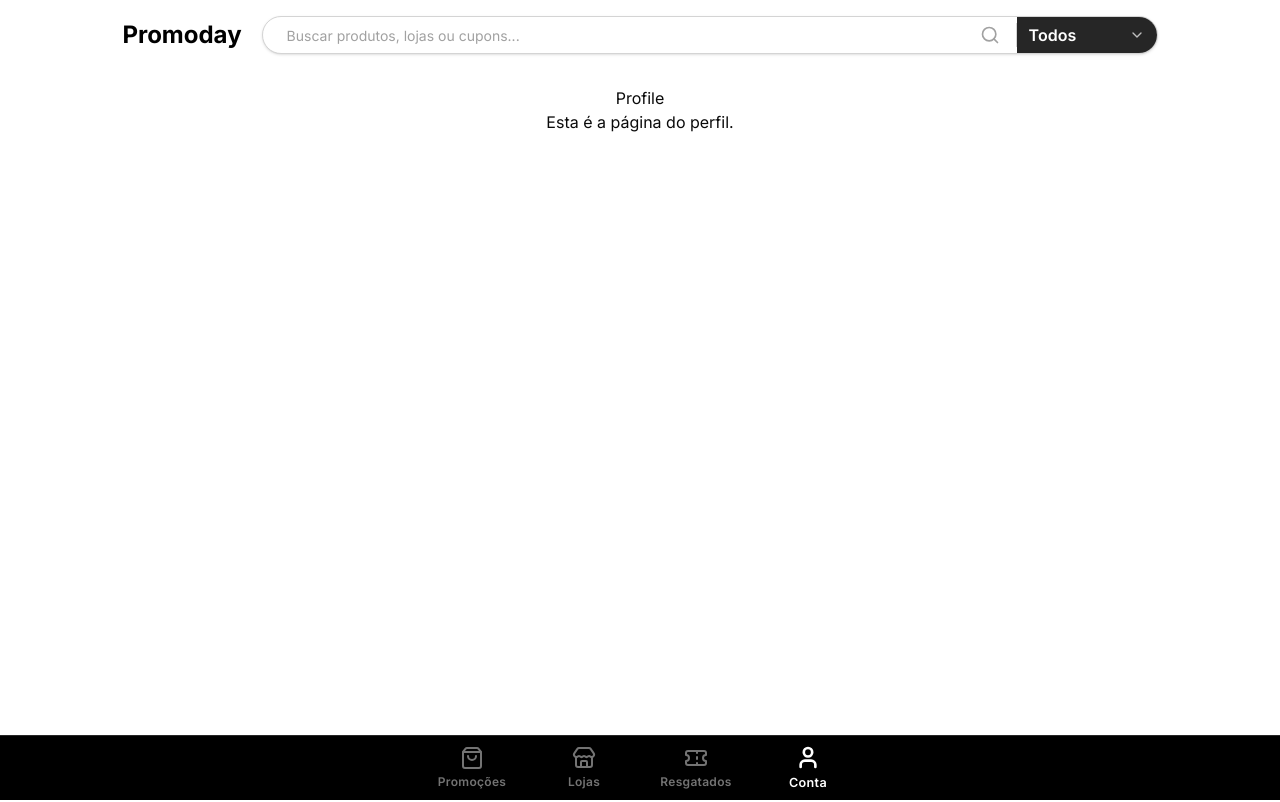
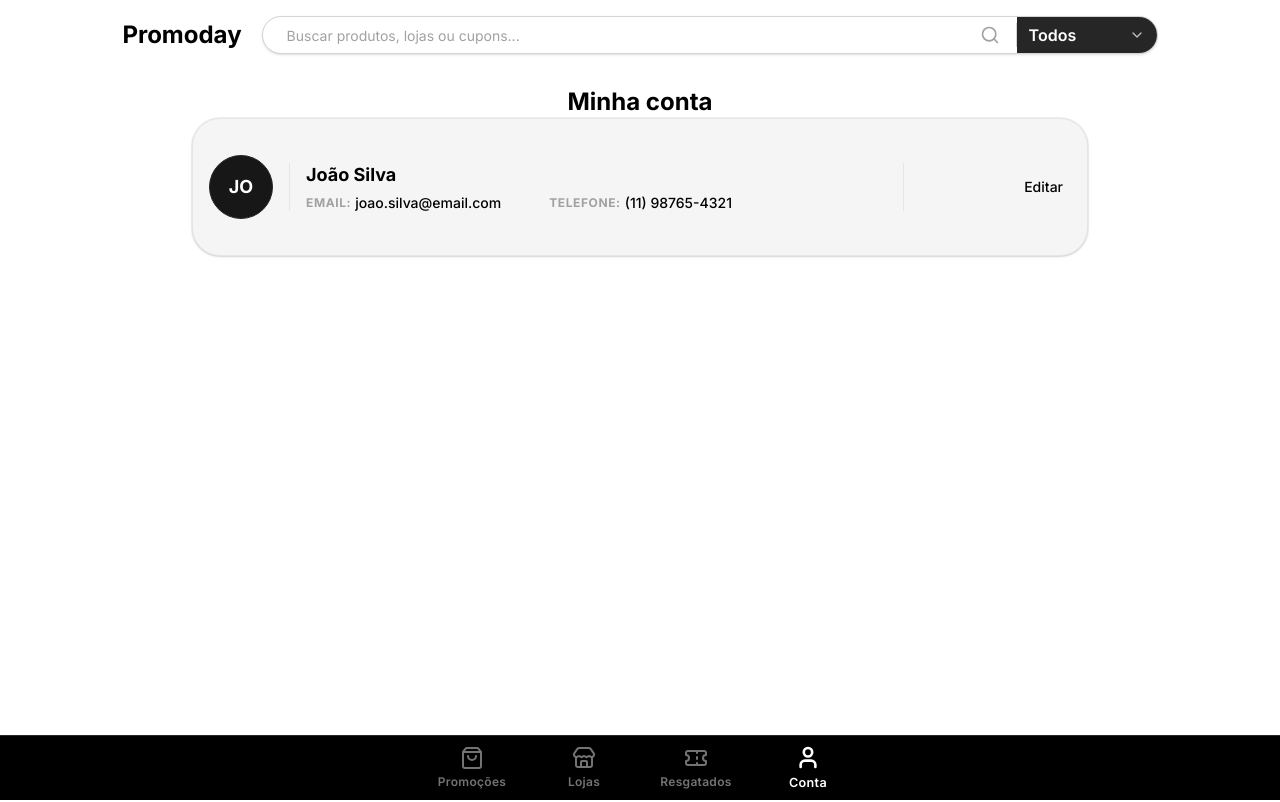
Before and after one commit to eomarcoss/PromoDay, a Next.js app in the folder front/: page /profile in a window 1280 px wide. Built offline with nearby package versions, Linux system fonts and the light colour scheme.

Commit message:
new components and initial configuration of dynamic routes

```diff
--- a/front/src/app/(navegation)/profile/page.tsx
+++ b/front/src/app/(navegation)/profile/page.tsx
@@ -1,10 +1,14 @@
 'use client";';
-
+import { UserProfileCard } from "@/components/shared/UserProfileCard";
 export default function Profile() {
   return (
     <div className="w-full flex flex-col items-center justify-center p-4 ">
-      <h1>Profile</h1>
-      <p>Esta é a página do perfil.</p>
+      <h1 className="text-2xl text-center font-bold text-black">Minha conta</h1>
+      <UserProfileCard
+        name="João Silva"
+        email="joao.silva@email.com"
+        phone="(11) 98765-4321"
+      />
     </div>
   );
 }
--- /dev/null
+++ b/front/src/app/(navegation)/promotions/[id]/page.tsx
@@ -0,0 +1,8 @@
+export default function PromotionDetails() {
+  return (
+    <div className="w-full flex flex-col items-center justify-center p-4 ">
+      <h1>Detalhes da promoção</h1>
+      <p>Esta é a página de detalhes da promoção.</p>
+    </div>
+  );
+}
--- a/front/src/app/(navegation)/redeems/page.tsx
+++ b/front/src/app/(navegation)/redeems/page.tsx
@@ -1,10 +1,11 @@
 "use client";
+import RedeemsList from "../../../components/shared/RedeemsList";
 
 export default function Redeems() {
   return (
-    <div className="w-full flex flex-col items-center justify-center p-4 ">
-      <h1>Redeems</h1>
-      <p>Esta é a página de resgates.</p>
+    <div className="w-full flex flex-col items-center justify-center ">
+      <h1 className="text-2xl text-center font-bold text-black">Resgates</h1>
+      <RedeemsList />
     </div>
   );
 }
--- a/front/src/app/playground/page.tsx
+++ b/front/src/app/playground/page.tsx
@@ -7,6 +7,7 @@ import { BottomNav } from "@/components/shared/BottomNav";
 import { CreateAdForm } from "@/components/shared/CreateAdForm";
 import { RedeemedProductBadge } from "@/components/shared/RedeemedProductBadge";
 import { RedemptionCodeCard } from "@/components/shared/RedemptionCodeCard";
+import { UserProfileCard } from "@/components/shared/UserProfileCard";
 
 export default function Playground() {
   return (
@@ -30,6 +31,12 @@ export default function Playground() {
         quantity={5}
         code="ABC123"
       />
+
+      <UserProfileCard
+        name="Marcos César Marinho"
+        email="marcos.marinho@email.com"
+        phone="(11) 99999-9999"
+      />
     </div>
   );
 }
--- a/front/src/components/shared/PromoGrid.tsx
+++ b/front/src/components/shared/PromoGrid.tsx
@@ -1,4 +1,5 @@
 import { PromoCard } from "@/components/shared/PromoCard";
+import Link from "next/link";
 
 interface Product {
   productName: string;
@@ -15,7 +16,12 @@ export default function PromoGrid({ products }: { products: Product[] }) {
     <div className="w-full max-w-9xl px-4 sm:px-6 lg:px-8 space-y-6  min-h-screen">
       <div className="grid grid-cols-2 sm:grid-cols-2 lg:grid-cols-4 gap-x-6 gap-y-8 w-full max-w-7xl mx-auto px-4">
         {products.map((product) => (
-          <PromoCard key={product.productName} product={product} />
+          <Link
+            key={product.productName}
+            href={`/promotions/${encodeURIComponent(product.productName)}`}
+          >
+            <PromoCard key={product.productName} product={product} />
+          </Link>
         ))}
       </div>
     </div>
--- /dev/null
+++ b/front/src/components/shared/RedeemsList.tsx
@@ -0,0 +1,15 @@
+import { RedemptionCodeCard } from "./RedemptionCodeCard";
+
+export default function RedeemsList() {
+  return (
+    <div className="h-auto text-white p-3 flex flex-col gap-4 items-center w-full mx-auto">
+      {/* Exemplo 1: Resgate1 */}
+      <RedemptionCodeCard
+        imageUrl=""
+        productName="Produto Exemplo"
+        quantity={5}
+        code="ABC123"
+      />
+    </div>
+  );
+}
--- /dev/null
+++ b/front/src/components/shared/UserProfileCard.tsx
@@ -0,0 +1,73 @@
+import React from "react";
+import { Card, CardContent } from "@/components/ui/card";
+
+interface UserProfileCardProps {
+  avatarUrl?: string;
+  name: string;
+  email: string;
+  phone?: string;
+}
+
+export function UserProfileCard({
+  avatarUrl,
+  name,
+  email,
+  phone = "Não informado",
+}: UserProfileCardProps) {
+  return (
+    <Card className="w-full max-w-4xl bg-neutral-100 border border-neutral-200 rounded-[28px] shadow-sm overflow-hidden">
+      <CardContent className="p-3 pr-6 flex items-center">
+        {/* BLOCO 1: Avatar Redondo */}
+        <div className="w-16 h-16 bg-neutral-900 rounded-full flex items-center justify-center overflow-hidden shrink-0 border border-neutral-800 ml-1">
+          {avatarUrl ? (
+            <img
+              src={avatarUrl}
+              alt={name}
+              className="w-full h-full object-cover"
+            />
+          ) : (
+            // Iniciais do usuário caso não tenha foto cadastrada
+            <span className="text-white font-bold text-lg uppercase select-none">
+              {name.substring(0, 2)}
+            </span>
+          )}
+        </div>
+
+        {/* Divisória Vertical 1 */}
+        <div className="h-12 w-[1px] bg-neutral-200 mx-4 shrink-0" />
+
+        {/* BLOCO 2: Informações de Identificação (Nome, E-mail e Telefone) */}
+        <div className="flex flex-col flex-1 min-w-0 justify-center py-1">
+          {/* Nome em Destaque */}
+          <h2 className="text-lg font-bold text-black truncate mb-1">{name}</h2>
+
+          {/* Grid Responsivo para os Contatos: Lado a lado em telas maiores, empilhado no mobile */}
+          <div className="flex flex-col sm:flex-row sm:items-center gap-y-1 sm:gap-x-12">
+            <div className="flex items-center space-x-1 min-w-0">
+              <span className="text-xs font-bold text-neutral-400 uppercase tracking-wider shrink-0">
+                Email:
+              </span>
+              <span className="text-sm font-medium text-black truncate">
+                {email}
+              </span>
+            </div>
+
+            <div className="flex items-center space-x-1 shrink-0">
+              <span className="text-xs font-bold text-neutral-400 uppercase tracking-wider">
+                Telefone:
+              </span>
+              <span className="text-sm font-medium text-black">{phone}</span>
+            </div>
+          </div>
+        </div>
+
+        {/* Divisória Vertical 3 (Mantendo o grid da sua imagem para a área vazia na direita) */}
+        <div className="h-12 w-[1px] bg-neutral-200 mx-6 hidden md:block shrink-0" />
+
+        {/* Espaço reservado na direita caso queira adicionar um botão de 'Editar' no futuro */}
+        <div className="hidden md:block w-24 shrink-0" />
+        <h3 className="text-sm font-medium text-black">Editar</h3>
+      </CardContent>
+    </Card>
+  );
+}
```
